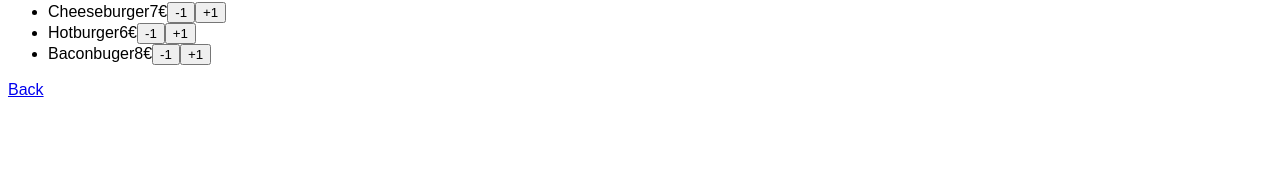
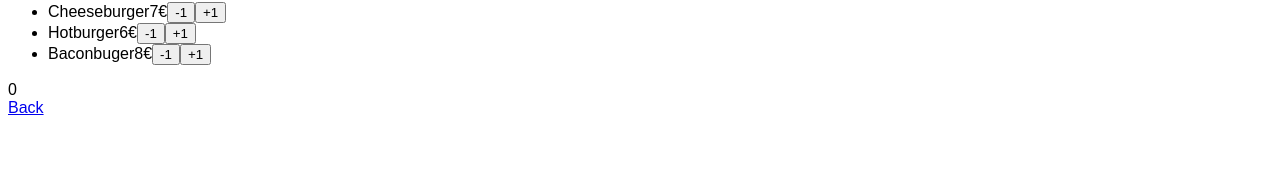
Before and after one commit to simo0103/Menu, a React (Create React App) app: page /menu in a window 1280 px wide. Shown: the part 127-298 px from the top of the page. Built offline with nearby package versions, Linux system fonts and the light colour scheme.

Commit message:
setstate count

```diff
--- a/src/components/Menu.js
+++ b/src/components/Menu.js
@@ -1,12 +1,13 @@
 import React, { Component } from 'react';
 import Api from '../api/api';
 import { Link } from 'react-router-dom';
-
-
+//https://css-tricks.com/understanding-react-setstate/
 class Menu extends Component {
-
+  state = { count: 0 }
   addItem(item) {
-    console.log('aggiungo ' + item)
+    console.log('aggiungo ' + item);
+    this.setState({ count: this.state.count + 1});
+    console.log(this.state.count)
   }
   removeItem(item) {
     console.log('tolgo ' + item)
@@ -40,6 +41,9 @@ class Menu extends Component {
             ))
           }
         </ul>
+        <div>
+         { this.state.count }
+        </div>
         <Link to='/home'>Back</Link>
 
       </div>
```
